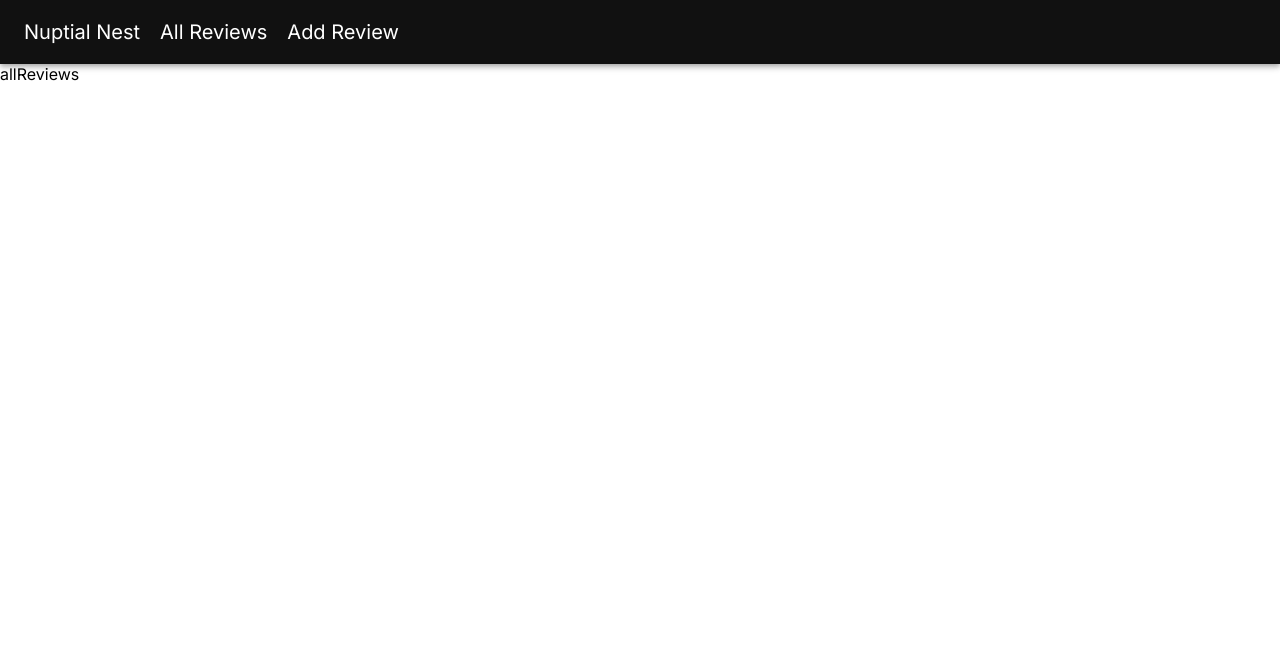
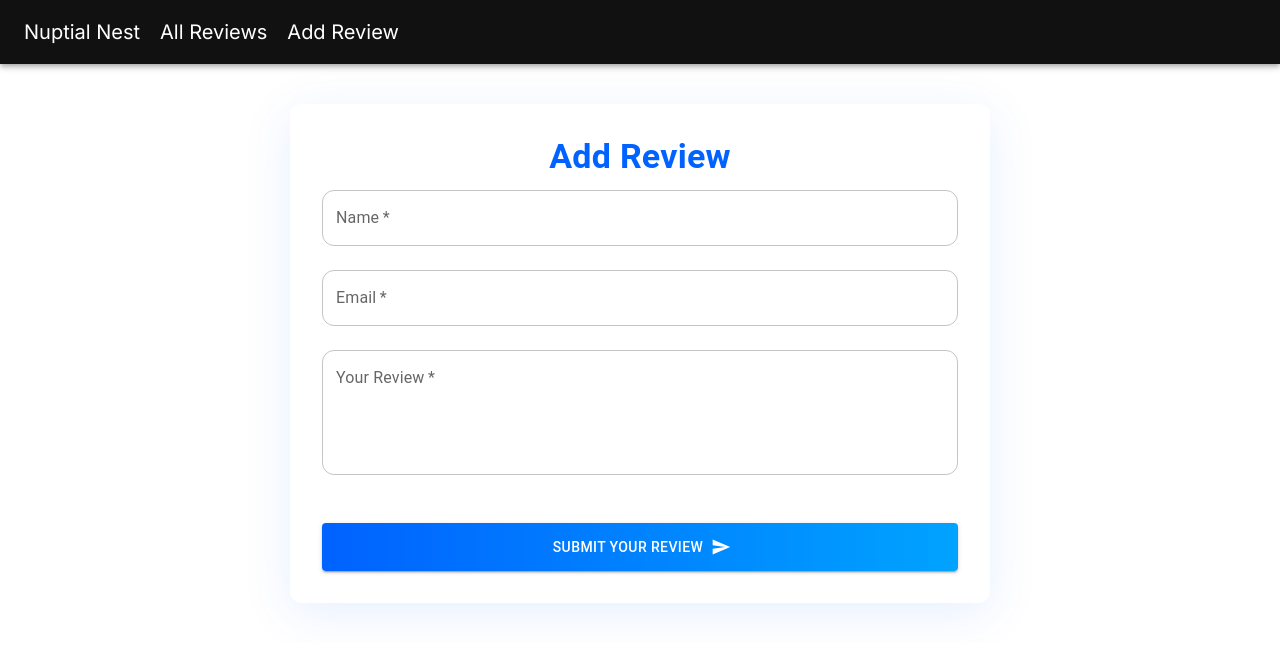
Before and after one commit to Parth-G27/NuptialNest, a Next.js app in the folder client/: page /all-reviews in a window 1280 px wide. Shown: the top 652 px of the page. Built offline with nearby package versions, Linux system fonts and the light colour scheme.

Commit message:
Working on ALL REVIEW AND UPDATING UI FOR THE ADD REVIEW FORM

```diff
--- a/client/app/all-reviews/page.jsx
+++ b/client/app/all-reviews/page.jsx
@@ -1,9 +1,181 @@
-import React from 'react'
+"use client";import React, { useState } from 'react';
+import {
+  Box,
+  TextField,
+  Button,
+  Typography,
+  Paper,
+  Rating,
+  Snackbar,
+  LinearProgress,
+  Fade,
+  ThemeProvider,
+  createTheme,
+} from '@mui/material';
+import { styled } from '@mui/system';
+import { Send as SendIcon, Star as StarIcon } from '@mui/icons-material';
+import { apiAddReviews } from '../api/apiAddReview/route';
 
-const allReviews = () => {
+// Create a custom theme
+const theme = createTheme({
+  palette: {
+    primary: {
+      main: '#0062ff',
+    },
+  },
+});
+
+const StyledPaper = styled(Paper)(({ theme }) => ({
+  padding: theme.spacing(4),
+  maxWidth: 700,
+  margin: '40px auto',
+  // background: 'linear-gradient(145deg, #ffffff 0%, #e6f2ff 100%)',
+  boxShadow: '0 10px 50px rgba(0, 100, 255, 0.1)',
+  borderRadius: theme.shape.borderRadius * 3,
+  overflow: 'hidden',
+  position: 'relative',
+}));
+
+// const GlowEffect = styled('div')({
+//   position: 'absolute',
+//   top: -50,
+//   left: -50,
+//   right: -50,
+//   bottom: -50,
+//   background: 'radial-gradient(circle, rgba(0,149,255,0.1) 0%, rgba(0,149,255,0) 70%)',
+//   zIndex: 0,
+// });
+
+const Form = styled('form')(({ theme }) => ({
+  display: 'flex',
+  flexDirection: 'column',
+  gap: theme.spacing(3),
+  position: 'relative',
+  zIndex: 1,
+}));
+
+const SubmitButton = styled(Button)(({ theme }) => ({
+  marginTop: theme.spacing(3),
+  background: 'linear-gradient(90deg, #0062ff 0%, #00a3ff 100%)',
+  color: 'white',
+  padding: theme.spacing(1.5, 3),
+  transition: 'all 0.3s ease-in-out',
+  '&:hover': {
+    transform: 'translateY(-3px)',
+    boxShadow: '0 7px 20px rgba(0, 118, 255, 0.3)',
+  },
+}));
+
+const StyledRating = styled(Rating)({
+  fontSize: '2rem',
+  color: '#0062ff', // Use a hardcoded color instead of theme.palette.primary.main
+});
+
+const initialValue = {
+  name: '',
+  email: '',
+  user_review: ''
+};
+
+const AddReview = () => {
+  const [review, setReview] = useState(initialValue);
+  const [snackbarOpen, setSnackbarOpen] = useState(false);
+  const [isSubmitting, setIsSubmitting] = useState(false);
+
+  const onValueChange = (e) => {
+    setReview({ ...review, [e.target.name]: e.target.value });
+  };
+
+  const handleRatingChange = (event, newValue) => {
+    setReview({ ...review, rating: newValue });
+  };
+
+  const addReviewDetails = async (e) => {
+    e.preventDefault();
+    setIsSubmitting(true);
+    await apiAddReviews(review);
+    console.log(review);
+    setReview(initialValue);
+    setIsSubmitting(false);
+    setSnackbarOpen(true);
+  };
+
   return (
-    <div>allReviews</div>
-  )
-}
+    <ThemeProvider theme={theme}>
+      <Fade in={true} timeout={1000}>
+        <StyledPaper elevation={0}>
+          {/* <GlowEffect /> */}
+          <Typography variant="h4" gutterBottom align="center" fontWeight="bold" color="primary">
+            Add Review
+          </Typography>
+          <Form onSubmit={addReviewDetails}>
+            <TextField
+              label="Name"
+              variant="outlined"
+              name="name"
+              value={review.name}
+              onChange={onValueChange}
+              fullWidth
+              required
+              InputProps={{ style: { borderRadius: 12 } }}
+            />
+            <TextField
+              label="Email"
+              variant="outlined"
+              name="email"
+              type="email"
+              value={review.email}
+              onChange={onValueChange}
+              fullWidth
+              required
+              InputProps={{ style: { borderRadius: 12 } }}
+            />
+            <TextField
+              label="Your Review"
+              variant="outlined"
+              name="user_review"
+              value={review.user_review}
+              onChange={onValueChange}
+              multiline
+              rows={4}
+              fullWidth
+              required
+              InputProps={{ style: { borderRadius: 12 } }}
+            />
+            {/* <Box sx={{ display: 'flex', alignItems: 'center', gap: 2 }}>
+              <Typography component="legend" color="primary" fontWeight="bold">
+                Your Rating
+              </Typography>
+              <StyledRating
+                name="rating"
+                value={review.rating}
+                onChange={handleRatingChange}
+                precision={0.5}
+                icon={<StarIcon fontSize="inherit" />}
+                emptyIcon={<StarIcon fontSize="inherit" />}
+              />
+            </Box> */}
+            <SubmitButton
+              type="submit"
+              variant="contained"
+              endIcon={<SendIcon />}
+              fullWidth
+              disabled={isSubmitting}
+            >
+              {isSubmitting ? 'Submitting...' : 'Submit Your Review'}
+            </SubmitButton>
+          </Form>
+          {isSubmitting && <LinearProgress sx={{ mt: 2 }} />}
+          <Snackbar
+            open={snackbarOpen}
+            autoHideDuration={6000}
+            onClose={() => setSnackbarOpen(false)}
+            message="Thank you! Your review has been submitted successfully."
+          />
+        </StyledPaper>
+      </Fade>
+    </ThemeProvider>
+  );
+};
 
-export default allReviews
+export default AddReview;
--- a/client/package.json
+++ b/client/package.json
@@ -11,6 +11,7 @@
   "dependencies": {
     "@emotion/react": "^11.13.0",
     "@emotion/styled": "^11.13.0",
+    "@mui/icons-material": "^5.16.7",
     "@mui/material": "^5.16.7",
     "axios": "^1.7.3",
     "next": "14.2.5",
```
Also changed, not shown: client/app/add-reviews/page.jsx (+3 -5 lines), client/app/test-route/page.jsx (added, +89 -0 lines), 1 other file (tests, documents, lock files or other folders).
